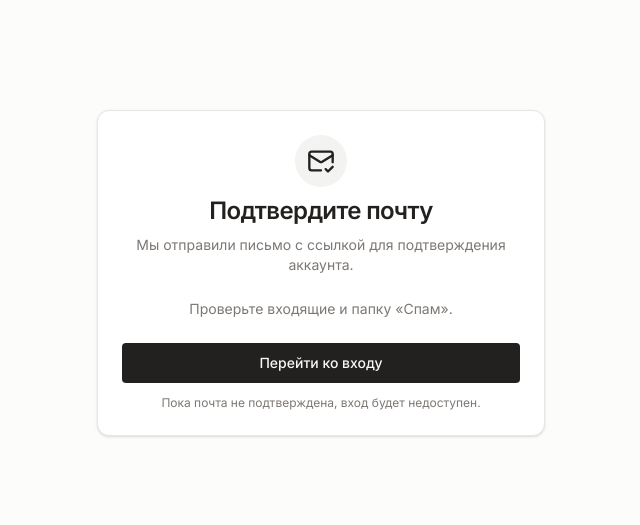
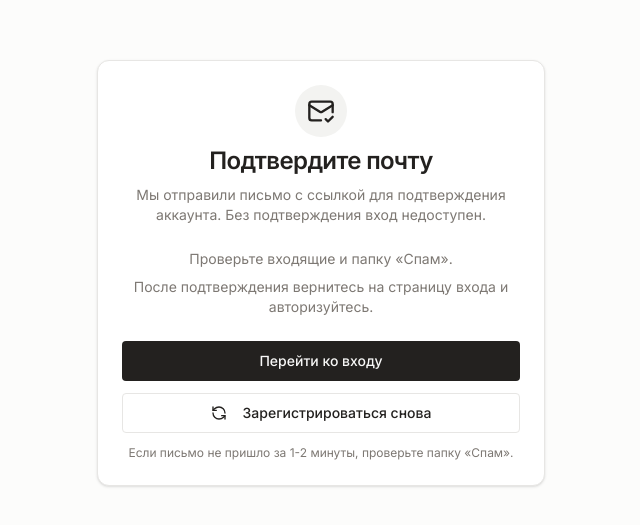
Before and after one commit to chillingmoscow/crm, a Next.js app: page /verify-email in a window 1280 px wide. Shown: the part 127-652 px from the top of the page, without its empty margins (319-959 px from the left). Built offline with nearby package versions, Linux system fonts and the light colour scheme.

Commit message:
Fix auth callback host redirect and improve verify-email page

```diff
--- a/src/app/(auth)/verify-email/page.tsx
+++ b/src/app/(auth)/verify-email/page.tsx
@@ -1,5 +1,5 @@
 import Link from "next/link";
-import { MailCheck } from "lucide-react";
+import { MailCheck, RefreshCcw } from "lucide-react";
 import { Button } from "@/components/ui/button";
 import {
   Card,
@@ -26,10 +26,10 @@ export default async function VerifyEmailPage({
         </div>
         <CardTitle className="text-2xl">Подтвердите почту</CardTitle>
         <CardDescription>
-          Мы отправили письмо с ссылкой для подтверждения аккаунта.
+          Мы отправили письмо с ссылкой для подтверждения аккаунта. Без подтверждения вход недоступен.
         </CardDescription>
       </CardHeader>
-      <CardContent className="text-center text-sm text-muted-foreground">
+      <CardContent className="text-center text-sm text-muted-foreground space-y-2">
         {email ? (
           <p>
             Письмо отправлено на <span className="font-medium text-foreground">{email}</span>.
@@ -37,13 +37,22 @@ export default async function VerifyEmailPage({
         ) : (
           <p>Проверьте входящие и папку «Спам».</p>
         )}
+        <p>
+          После подтверждения вернитесь на страницу входа и авторизуйтесь.
+        </p>
       </CardContent>
       <CardFooter className="flex flex-col gap-3">
         <Link href="/login" className="w-full">
           <Button className="w-full">Перейти ко входу</Button>
         </Link>
+        <Link href="/register" className="w-full">
+          <Button variant="outline" className="w-full">
+            <RefreshCcw className="h-4 w-4 mr-2" />
+            Зарегистрироваться снова
+          </Button>
+        </Link>
         <p className="text-xs text-muted-foreground text-center">
-          Пока почта не подтверждена, вход будет недоступен.
+          Если письмо не пришло за 1-2 минуты, проверьте папку «Спам».
         </p>
       </CardFooter>
     </Card>
--- a/src/app/auth/callback/route.ts
+++ b/src/app/auth/callback/route.ts
@@ -4,16 +4,28 @@ import { createClient } from "@/lib/supabase/server";
 export async function GET(request: Request) {
   const { searchParams, origin } = new URL(request.url);
   const code = searchParams.get("code");
-  const next = searchParams.get("next") ?? "/dashboard";
+  const rawNext = searchParams.get("next") ?? "/dashboard";
+  const next = rawNext.startsWith("/") ? rawNext : "/dashboard";
+
+  // Behind reverse proxies request.url can contain internal host (e.g. localhost:3000).
+  // Prefer explicit public site URL for stable redirects from email links.
+  const publicSiteUrl = process.env.NEXT_PUBLIC_SITE_URL;
+  const forwardedHost = request.headers.get("x-forwarded-host");
+  const forwardedProto = request.headers.get("x-forwarded-proto") ?? "https";
+  const baseUrl =
+    publicSiteUrl ||
+    (forwardedHost ? `${forwardedProto}://${forwardedHost}` : origin);
 
   if (code) {
     const supabase = await createClient();
     const { error } = await supabase.auth.exchangeCodeForSession(code);
 
     if (!error) {
-      return NextResponse.redirect(`${origin}${next}`);
+      return NextResponse.redirect(new URL(next, baseUrl).toString());
     }
   }
 
-  return NextResponse.redirect(`${origin}/login?error=auth_callback_error`);
+  return NextResponse.redirect(
+    new URL("/login?error=auth_callback_error", baseUrl).toString()
+  );
 }
```
